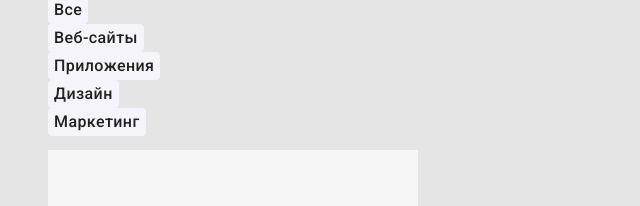
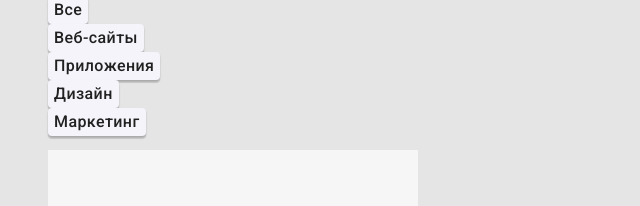
Before and after one commit to illFoXlli/goit-markup-hw-02, a plain HTML site: page portfolio.html in a window 1280 px wide. Shown: the part 277-483 px from the top of the page, 0-640 px from the left. Drawn offline with Linux system fonts and the light colour scheme.

Commit message:
тень добавлена

```diff
--- a/css/styles.css
+++ b/css/styles.css
@@ -125,6 +125,8 @@ body {
  font-weight: 500;
  font-size: 16px;
  line-height: 1.62;
+
+ box-shadow: 0px 3px 1px rgba(0, 0, 0, 0.1), 0px 1px 2px rgba(0, 0, 0, 0.08), 0px 2px 2px rgba(0, 0, 0, 0.12);
 }
 .button.primary:hover,
 .button.primary:focus {
```
